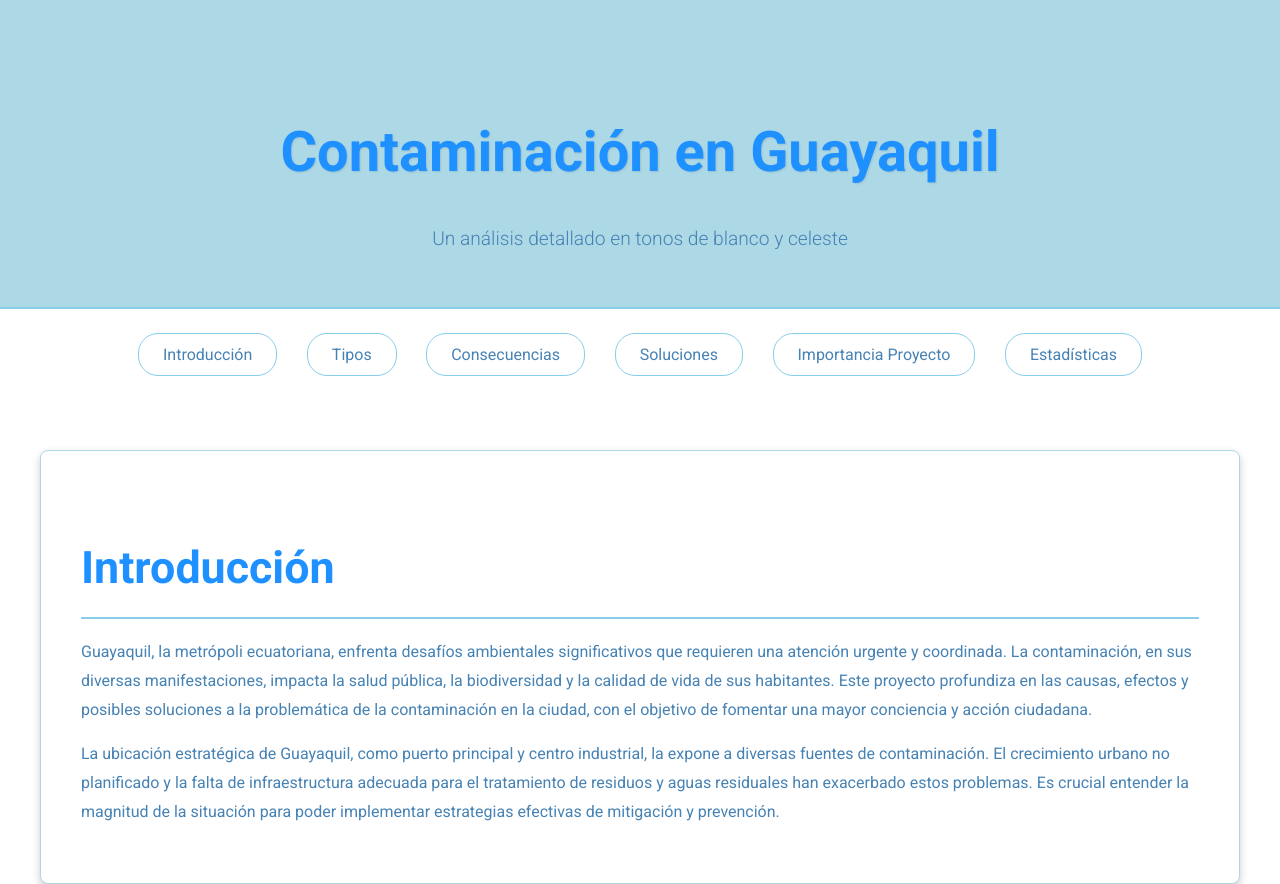
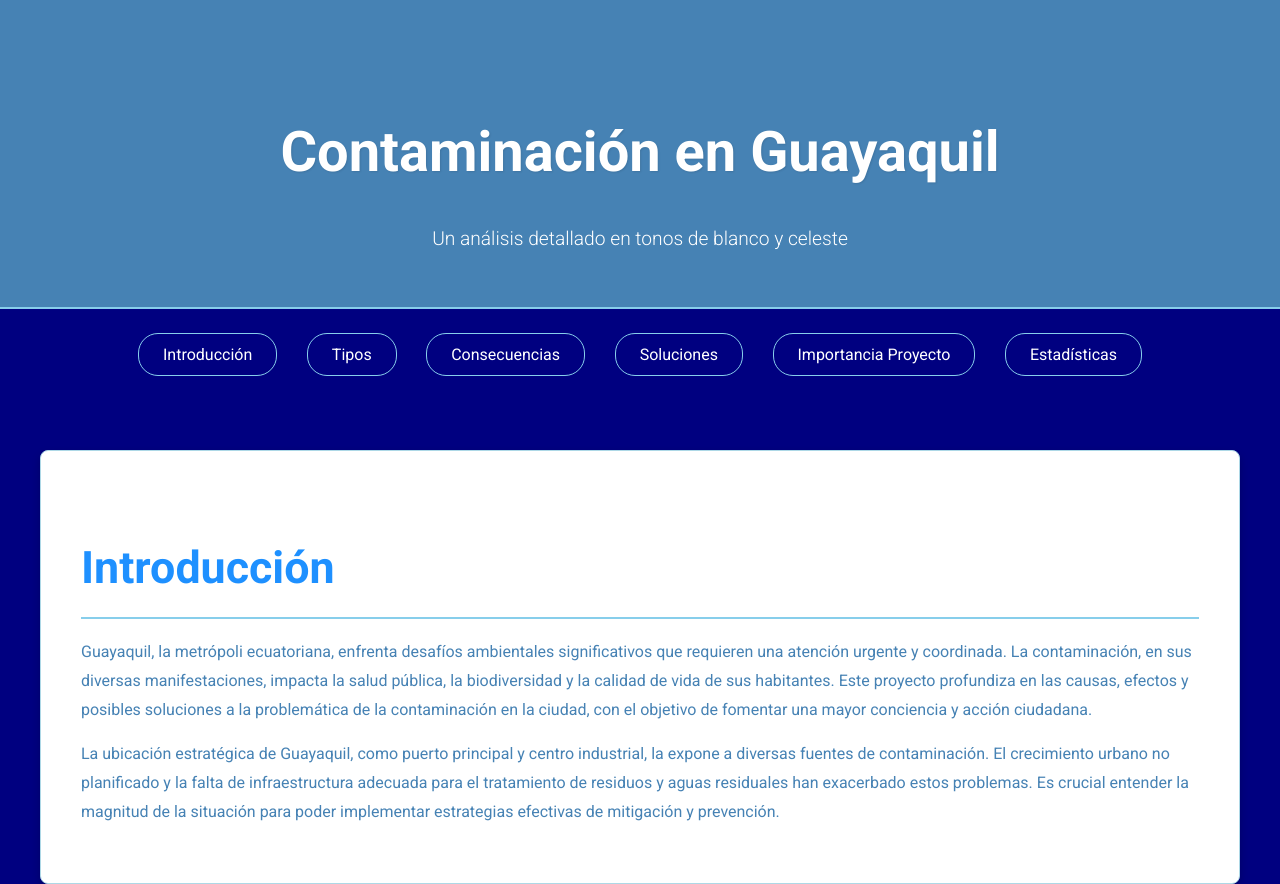
Before and after one commit to danielramosgalarza-del/danielramosgalarza-del.github.io, a plain HTML site: page index.html in a window 1280 px wide. Shown: the top 884 px of the page. Drawn offline with Linux system fonts and the light colour scheme.

Commit message:
Add files via upload

```diff
--- a/index.html
+++ b/index.html
@@ -13,6 +13,7 @@
             --medium-blue: #87CEEB; /* Celeste medio */
             --dark-blue: #4682B4; /* Azul acero */
             --darker-blue: #1E90FF; /* Azul brillante */
+            --navy-blue: #000080; /* Azul marino */
             --shadow-1: 0 4px 8px rgba(0, 0, 0, 0.2);
             --shadow-2: 0 8px 16px rgba(0, 0, 0, 0.3);
             --shadow-3: 0 12px 24px rgba(0, 0, 0, 0.4);
@@ -22,8 +23,8 @@
             font-family: 'Roboto', sans-serif;
             margin: 0;
             padding: 0;
-            background-color: var(--white);
-            color: var(--dark-blue);
+            background-color: var(--navy-blue); /* Cambiado a azul marino */
+            color: var(--white); /* Cambiado a blanco para mejor lectura */
             line-height: 1.8;
             overflow-x: hidden;
         }
@@ -45,7 +46,7 @@
         header {
             text-align: center;
             padding: 4rem 1rem 2rem;
-            background-color: var(--light-blue);
+            background-color: var(--dark-blue); /* Color ajustado para el nuevo tema oscuro */
             margin-bottom: 2rem;
             border-bottom: 2px solid var(--medium-blue);
         }
@@ -54,13 +55,13 @@
             font-size: clamp(2.5rem, 5vw, 3.5rem);
             font-weight: 700;
             margin-bottom: 0.5rem;
-            color: var(--darker-blue);
+            color: var(--white); /* Cambiado a blanco */
             text-shadow: 1px 1px 2px rgba(0, 0, 0, 0.1);
         }
 
         header p {
             font-size: clamp(1rem, 1.5vw, 1.2rem);
-            color: var(--dark-blue);
+            color: var(--white); /* Cambiado a blanco */
             font-weight: 300;
         }
 
@@ -70,7 +71,7 @@
         }
 
         nav a {
-            color: var(--dark-blue);
+            color: var(--white); /* Cambiado a blanco */
             text-decoration: none;
             font-weight: 500;
             padding: 0.7rem 1.5rem;
@@ -103,6 +104,7 @@
             opacity: 0;
             transform: translateY(20px);
             transition: opacity 0.5s ease-out, transform 0.5s ease-out;
+            color: var(--dark-blue); /* Asegurar que el texto dentro sea oscuro */
         }
 
         .section.fade-in {
@@ -148,6 +150,7 @@
 
         .card-item .text-content {
             padding: 1.5rem;
+            color: var(--dark-blue);
         }
 
         .card-item h3 {
@@ -199,7 +202,7 @@
         footer {
             text-align: center;
             padding: 2rem;
-            color: var(--medium-blue);
+            color: var(--white); /* Cambiado a blanco */
             font-size: 0.9rem;
             border-top: 1px solid var(--light-blue);
             margin-top: 3rem;
```
Also changed, not shown: datos.html (+10 -7 lines).
